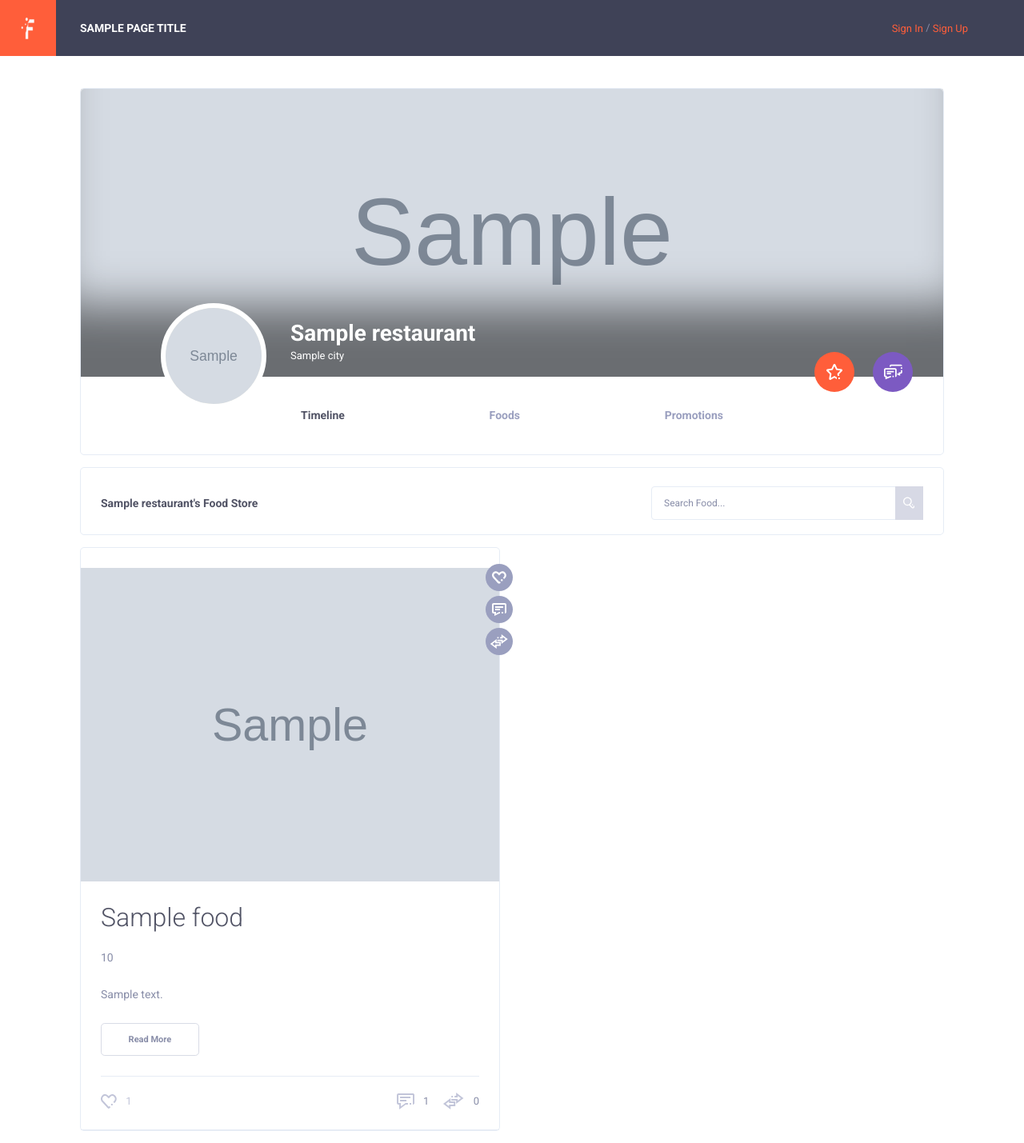
After one commit to niieq/fudbyte, a Django app: template fudbyte/templates/restaurant/foods.html in a window 1280 px wide. The commit adds this page. Shown: the whole page at 80% size. Run offline with Django 3.2, Linux system fonts and the light colour scheme; the template is opened without the code that fills it: most values are stand-ins (such as "Sample title", 1, 10 or a date in 2020); grey boxes marked "Sample" are stand-in pictures; some libraries are stand-ins or nearby versions.

Commit message:
Food like model

```diff
--- a/fudbyte/apps/restaurant/urls.py
+++ b/fudbyte/apps/restaurant/urls.py
@@ -1,8 +1,9 @@
 from django.conf.urls import url
-from .views import restaurant_timeline, post_food_comment
+from .views import restaurant_timeline, post_food_comment, foods
 
 
 urlpatterns = [
     url(r'^(?P<restaurant_slug>[-\w]+)/timeline$', restaurant_timeline, name='timeline'),
+    url(r'^(?P<restaurant_slug>[-\w]+)/foods$', foods, name='restaurant_food'),
     url(r'^(?P<restaurant_slug>[-\w]+)/(?P<food_slug>[-\w]+)/write_comment$', post_food_comment, name='write_comment'),
 ]
--- a/fudbyte/templates/base.html
+++ b/fudbyte/templates/base.html
@@ -286,6 +286,7 @@
   <script src="/static/js/velocity.js"></script>
   <script src="/static/js/ScrollMagic.js"></script>
   <script src="/static/js/jquery.waypoints.js"></script>
+  <script src="/static/js/infinite.min.js"></script>
   <script src="/static/js/jquery.countTo.js"></script>
   <script src="/static/js/popper.min.js"></script>
   <script src="/static/js/material.min.js"></script>
--- /dev/null
+++ b/fudbyte/templates/restaurant/foods.html
@@ -0,0 +1,203 @@
+{% extends 'base.html' %}
+{% block before_container %}
+<div class="container">
+	<div class="row">
+		<div class="col col-xl-12 col-lg-12 col-md-12 col-sm-12 col-12">
+			<div class="ui-block">
+				<div class="top-header top-header-favorit">
+					<div class="top-header-thumb">
+                        {% if restaurant.cover_photo %}
+						<img src="{{ restaurant.cover_photo.url }}" alt="nature" style="height: auto;  max-height: 360px;">
+                        {% endif %}
+						<div class="top-header-author">
+							<div class="author-thumb">
+								<img src="{{ restaurant.logo.url }}" alt="author" style="height: 100%;">
+							</div>
+							<div class="author-content">
+								<a href="#" class="h3 author-name">{{ restaurant.name }}</a>
+								<div class="country">{{ restaurant.city }}</div>
+							</div>
+						</div>
+					</div>
+					<div class="profile-section">
+						<div class="row">
+							<div class="col col-xl-8 m-auto col-lg-8 col-md-12">
+								<ul class="profile-menu">
+									<li>
+										<a href="/restaurant/{{restaurant.slug}}/timeline" class="active">Timeline</a>
+									</li>
+                                    <li>
+										<a href="/restaurant/{{restaurant.slug}}/foods">Foods</a>
+									</li>
+                                    <li>
+										<a href="">Promotions</a>
+									</li>
+									<!--<li>-->
+										<!--<a href="13-FavouritePage-About.html">About</a>-->
+									<!--</li>-->
+									<!--<li>-->
+										<!--<a href="07-ProfilePage-Photos.html">Photos</a>-->
+									<!--</li>-->
+									<!--<li>-->
+										<!--<a href="09-ProfilePage-Videos.html">Videos</a>-->
+									<!--</li>-->
+									<!--<li>-->
+										<!--<a href="14-FavouritePage-Statistics.html">Statistics</a>-->
+									<!--</li>-->
+									<!--<li>-->
+										<!--<a href="15-FavouritePage-Events.html">Events</a>-->
+									<!--</li>-->
+								</ul>
+							</div>
+						</div>
+
+						<div class="control-block-button">
+							<a href="#" class="btn btn-control bg-primary">
+								<svg class="olymp-star-icon"><use xlink:href="/static/svg-icons/sprites/icons.svg#olymp-star-icon"></use></svg>
+							</a>
+
+							<a href="#" class="btn btn-control bg-purple">
+								<svg class="olymp-chat---messages-icon"><use xlink:href="/static/svg-icons/sprites/icons.svg#olymp-chat---messages-icon"></use></svg>
+							</a>
+
+						</div>
+					</div>
+				</div>
+			</div>
+		</div>
+	</div>
+</div>
+<div class="container">
+	<div class="row">
+		<div class="col col-xl-12 col-lg-12 col-md-12 col-sm-12 col-12">
+			<div class="ui-block responsive-flex">
+				<div class="ui-block-title">
+					<div class="h6 title">{{ restaurant.name }}'s Food Store</div>
+
+                    {% if request.user == restaurant.user %}
+					<div class="block-btn align-right">
+						<a href="#" data-toggle="modal" data-target="#create-photo-album" class="btn btn-primary btn-md-2">Add Food  +</a>
+
+					</div>
+                    {% endif %}
+
+                    <form class="w-search">
+						<div class="form-group with-button">
+							<input class="form-control" type="text" placeholder="Search Food...">
+							<button>
+								<svg class="olymp-magnifying-glass-icon"><use xlink:href="/static/svg-icons/sprites/icons.svg#olymp-magnifying-glass-icon"></use></svg>
+							</button>
+						</div>
+					</form>
+
+				</div>
+			</div>
+		</div>
+	</div>
+</div>
+
+<div class="container">
+    <div class="row">
+        {% for food in foods %}
+		<div class="col col-xl-6 col-lg-12 col-md-12 col-sm-12 col-12">
+			<div class="ui-block">
+
+				<article class="hentry post has-post-thumbnail thumb-full-width">
+
+
+					<div class="post-thumb">
+						<img src="{{ food.image.url }}" alt="photo">
+					</div>
+
+					<a href="#" data-toggle="modal" data-target="#blog-post-popup" class="h2 post-title">
+                       {{ food.name }}</a>
+
+					<p>{{ food.price }}
+					</p>
+
+					<p>{{ food.description }}
+					</p>
+
+					<a href="#" data-toggle="modal" data-target="#blog-post-popup" class="btn btn-md-2 btn-border-think c-grey btn-transparent custom-color">Read More</a>
+
+					<div class="post-additional-info inline-items">
+
+						<a href="#" class="post-add-icon inline-items">
+							<svg class="olymp-heart-icon"><use xlink:href="/static/svg-icons/sprites/icons.svg#olymp-heart-icon"></use></svg>
+							<span>{{ food.likes|length }}</span>
+						</a>
+
+						<!--<ul class="friends-harmonic">-->
+							<!--<li>-->
+								<!--<a href="#">-->
+									<!--<img src="img/friend-harmonic5.jpg" alt="friend">-->
+								<!--</a>-->
+							<!--</li>-->
+							<!--<li>-->
+								<!--<a href="#">-->
+									<!--<img src="img/friend-harmonic10.jpg" alt="friend">-->
+								<!--</a>-->
+							<!--</li>-->
+							<!--<li>-->
+								<!--<a href="#">-->
+									<!--<img src="img/friend-harmonic7.jpg" alt="friend">-->
+								<!--</a>-->
+							<!--</li>-->
+							<!--<li>-->
+								<!--<a href="#">-->
+									<!--<img src="img/friend-harmonic8.jpg" alt="friend">-->
+								<!--</a>-->
+							<!--</li>-->
+							<!--<li>-->
+								<!--<a href="#">-->
+									<!--<img src="img/friend-harmonic2.jpg" alt="friend">-->
+								<!--</a>-->
+							<!--</li>-->
+						<!--</ul>-->
+
+						<!--<div class="names-people-likes">-->
+							<!--<a href="#">Jenny </a>, <a href="#">Robert</a> and-->
+							<!--<br>6 more liked this-->
+						<!--</div>-->
+
+
+						<div class="comments-shared">
+							<a href="#" class="post-add-icon inline-items">
+								<svg class="olymp-speech-balloon-icon"><use xlink:href="/static/svg-icons/sprites/icons.svg#olymp-speech-balloon-icon"></use></svg>
+								<span>{{ food.comments|length }}</span>
+							</a>
+
+							<a href="#" class="post-add-icon inline-items">
+								<svg class="olymp-share-icon"><use xlink:href="/static/svg-icons/sprites/icons.svg#olymp-share-icon"></use></svg>
+								<span>0</span>
+							</a>
+						</div>
+
+
+					</div>
+
+					<div class="control-block-button post-control-button">
+
+						<a href="#" class="btn btn-control">
+							<svg class="olymp-like-post-icon"><use xlink:href="/static/svg-icons/sprites/icons.svg#olymp-like-post-icon"></use></svg>
+						</a>
+
+						<a href="#" class="btn btn-control">
+							<svg class="olymp-comments-post-icon"><use xlink:href="/static/svg-icons/sprites/icons.svg#olymp-comments-post-icon"></use></svg>
+						</a>
+
+						<a href="#" class="btn btn-control">
+							<svg class="olymp-share-icon"><use xlink:href="/static/svg-icons/sprites/icons.svg#olymp-share-icon"></use></svg>
+						</a>
+
+					</div>
+
+				</article>
+
+			</div>
+        </div>
+        {% endfor %}
+    </div>
+</div>
+
+{% endblock %}
```
Also changed, not shown: fudbyte/apps/restaurant/models.py (+23 -2 lines), fudbyte/apps/restaurant/views.py (+31 -2 lines), fudbyte/templates/restaurant/timeline.html (+20 -3 lines), fudbyte/apps/restaurant/migrations/0009_auto_20181025_0925.py (added).
